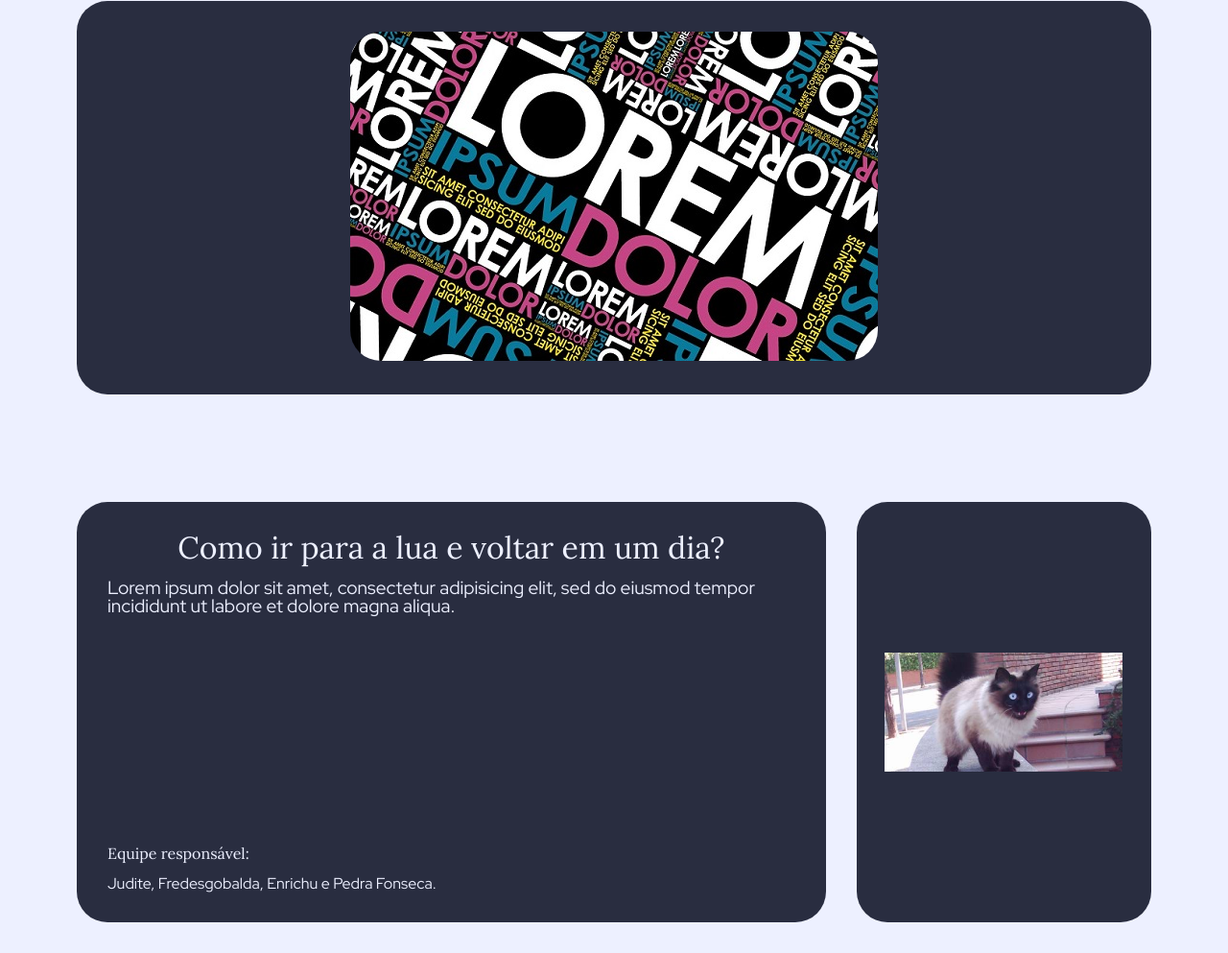
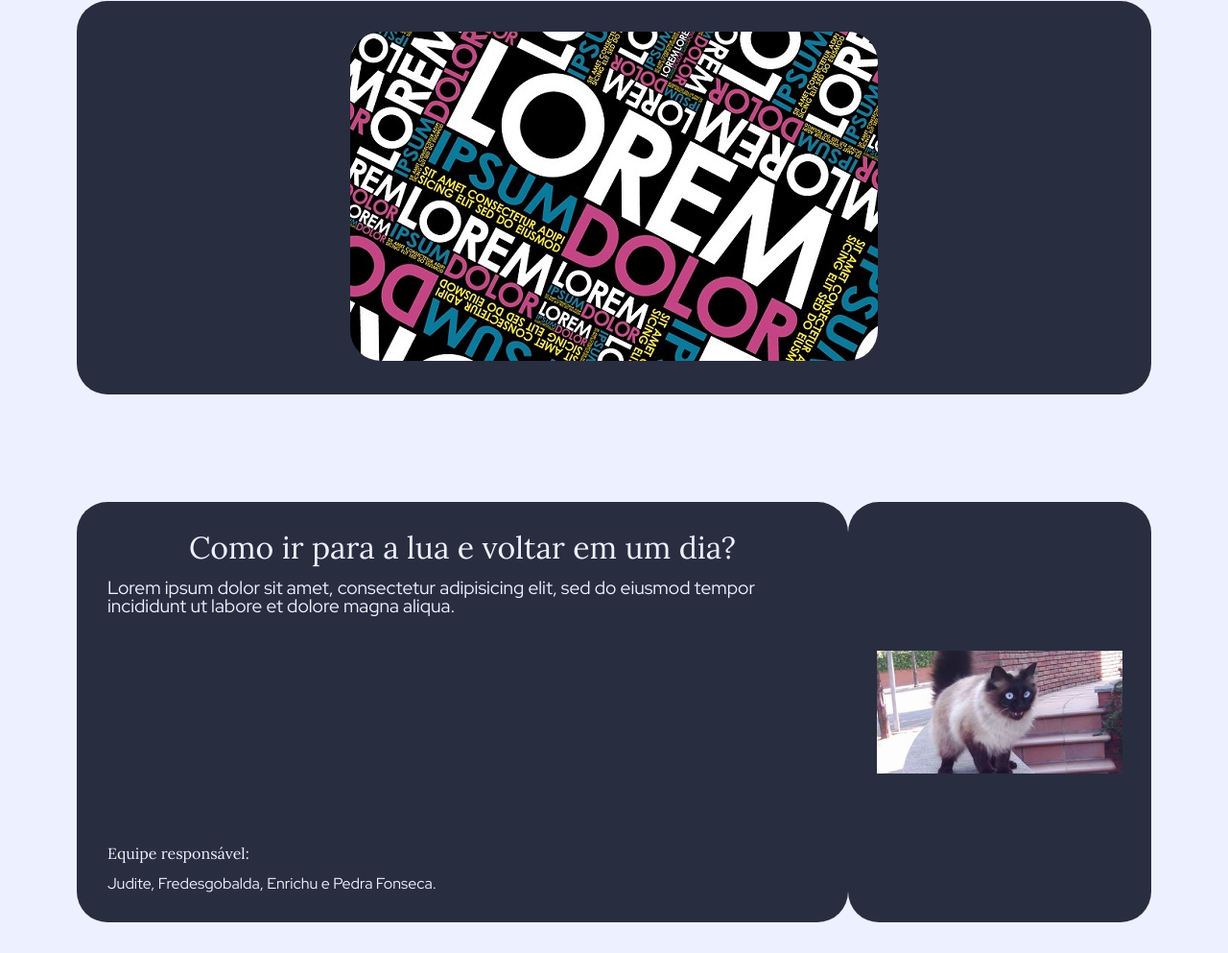
Before and after one commit to danielminson/grupo3p1, a plain HTML site: page projeto.html in a window 1280 px wide. Shown: the part 371-1364 px from the top of the page at 96% size. Drawn offline with Linux system fonts and the light colour scheme.

Commit message:
alinhamento projeto

```diff
--- a/assets/css/style_projeto.css
+++ b/assets/css/style_projeto.css
@@ -41,7 +41,10 @@
 .project-container{
   padding: 2rem;
   display: flex;
-  justify-content: space-around;
+  justify-content: space-between;
+  margin-left:3rem;
+  margin-right:3rem;
+
 }
 
 .project-class{
@@ -51,7 +54,7 @@
   background-color: #292d40;
   padding: 2rem;
   border-radius: 2rem;
-  margin-left: 3rem;
+  margin-left: 0rem;
 }
 
 .project-title{
@@ -96,8 +99,8 @@
 
 .Project-img{
   border-radius: 2rem;
-  margin-right: 3rem;
-  margin-left: 2rem;
+  margin-right: 0rem;
+  margin-left: 0rem;
   padding: 1rem;
   margin-top: 0rem;
   background-color: #292d40;
@@ -140,6 +143,8 @@
     flex-direction: column;
     align-content: center;
     padding-top: 0rem;
+    margin-left:0rem;
+    margin-right:0rem;
   }
 
   .Menu1, .Menu2, .Menu3 {
```
